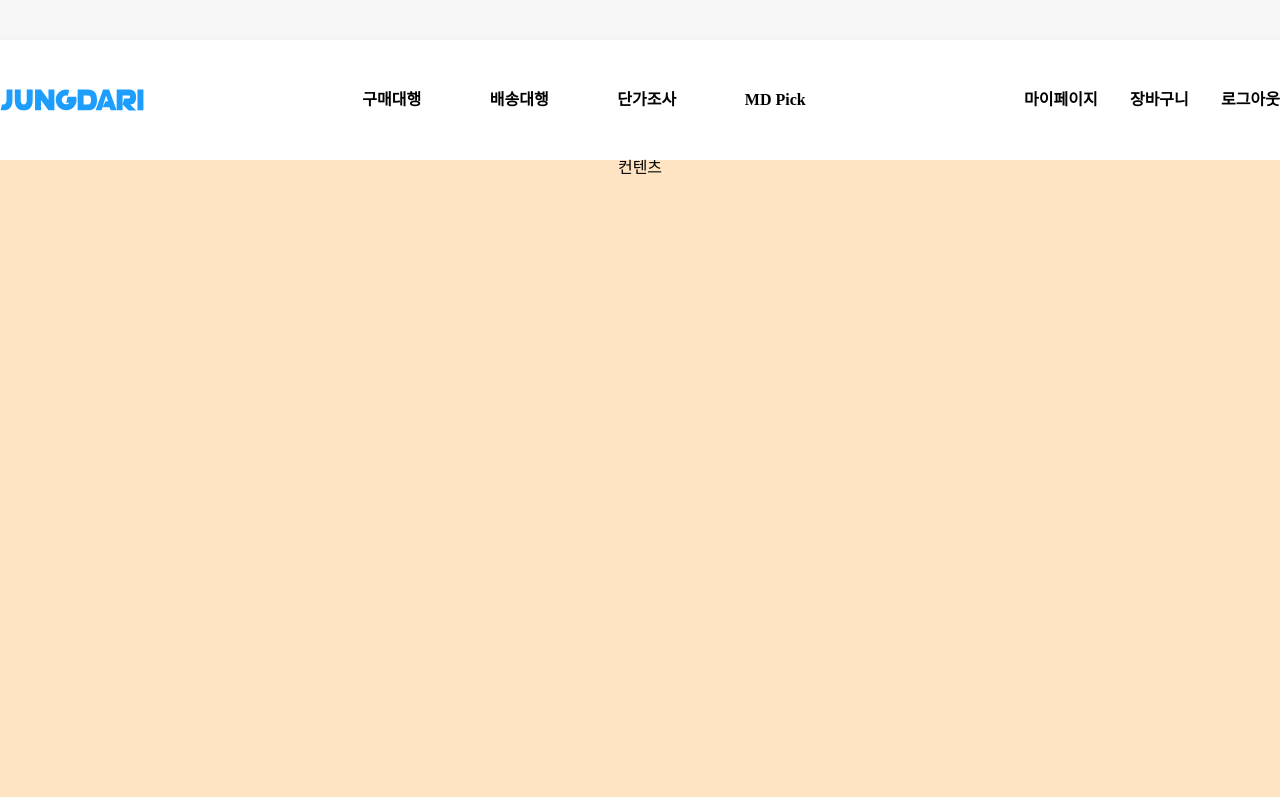
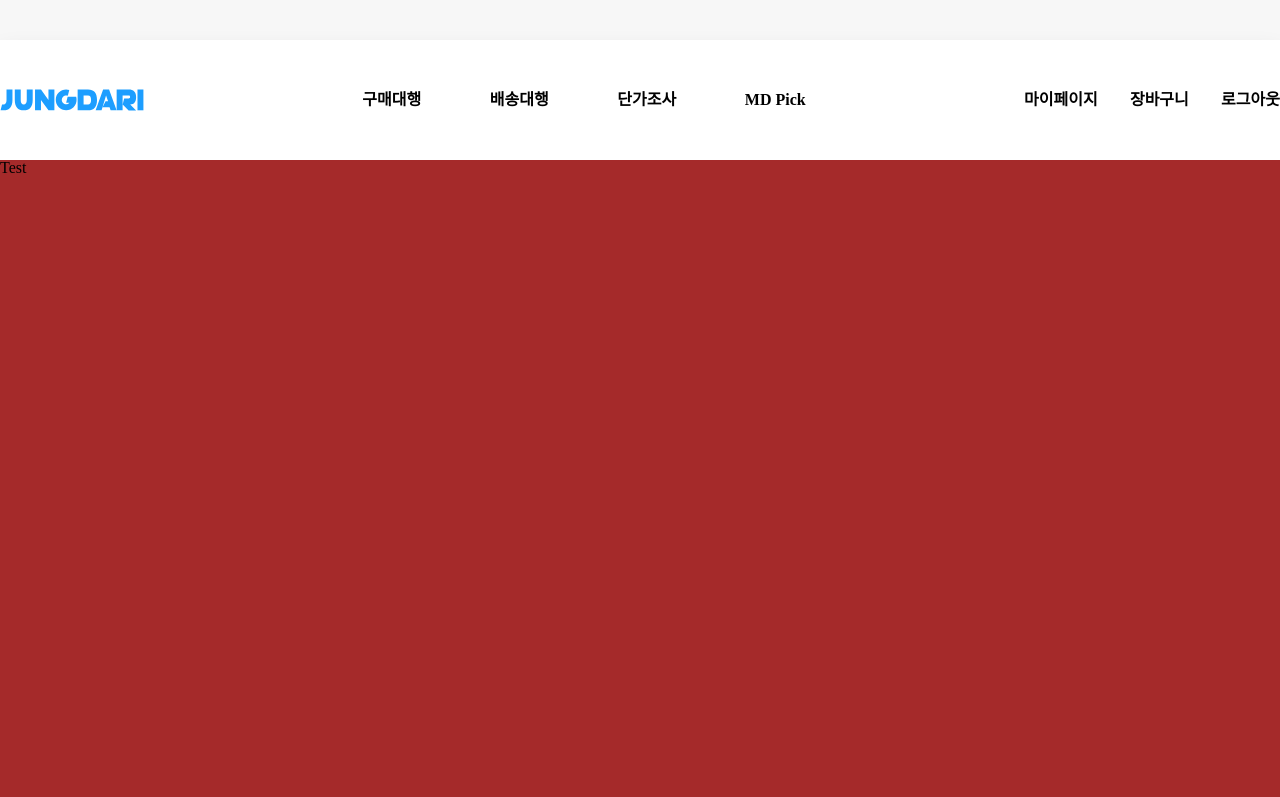
Before and after one commit to Leeho-97/jungdari, a React (Vite) app: page / in a window 1280 px wide. Shown: the top 797 px of the page. Built offline with nearby package versions, Linux system fonts and the light colour scheme.

Commit message:
footer 정리

```diff
--- a/src/App.jsx
+++ b/src/App.jsx
@@ -2,21 +2,22 @@ import './reset.css';
 import Navbar from './components/Navbar';
 // import MainC from './components/MainC';
 import './Test.css'
+import Text from './components/Test'
 
 function App() {
 
 
   return (
-    <div className='full'>
-    <Navbar/>
     <div className='wrapper'>
-      <div className='layout'>
-        <div className='mainC'>컨텐츠</div>
+      <div className='container'>
+        <Navbar/>
+        <div className='layout'>
+            <div className='mainC'>
+              <Text/>
+            </div>
+        </div>
         <div className='footer'>풋터</div>
       </div>
-    </div>
-
-
     </div>
   )
 }
--- a/src/Test.css
+++ b/src/Test.css
@@ -1,38 +1,28 @@
 .wrapper {
+    height: 100vh;
+}
+
+.container {
     display: flex;
-    justify-content: center;
-
-    /* min-height: 100vh; */
+    flex-direction: column;
+    min-height: 100vh;
 }
 
 .layout {
-    width: 1400px;
-
-    display: flex;
-    flex-direction: column;
-    /* min-height: 100vh;  */
-
-}
-
-.mainC {
-    display: flex;
-    justify-content: center;
+    flex-grow: 1;
     background-color:bisque;
-    width: auto;
-    height: 80vh;
-    flex-grow: 1;
-
+    /* height: 200px; */
+    overflow: auto;
 }
 
 .footer {
     background-color:beige;
     height: 10vh;
-    position: relative;
-    /* bottom: 0px; */
-    transform: translateY(auto);
+    /* width: 100%; */
 }
 
-.full {
-    /* min-height: 100vh; */
-    height: 100vh;
+.mainC {
+    background-color :rgb(188, 227, 245) ;
+    min-height: 100px;
+    /* height: 120vh; */
 }
--- a/src/components/Test.jsx
+++ b/src/components/Test.jsx
@@ -2,7 +2,7 @@
 
 function Test() {
   return (
-    <div>Test</div>
+    <div style={{width :"100% ", height : "1200px", backgroundColor : 'brown'}}>Test</div>
   )
 }
 
```
